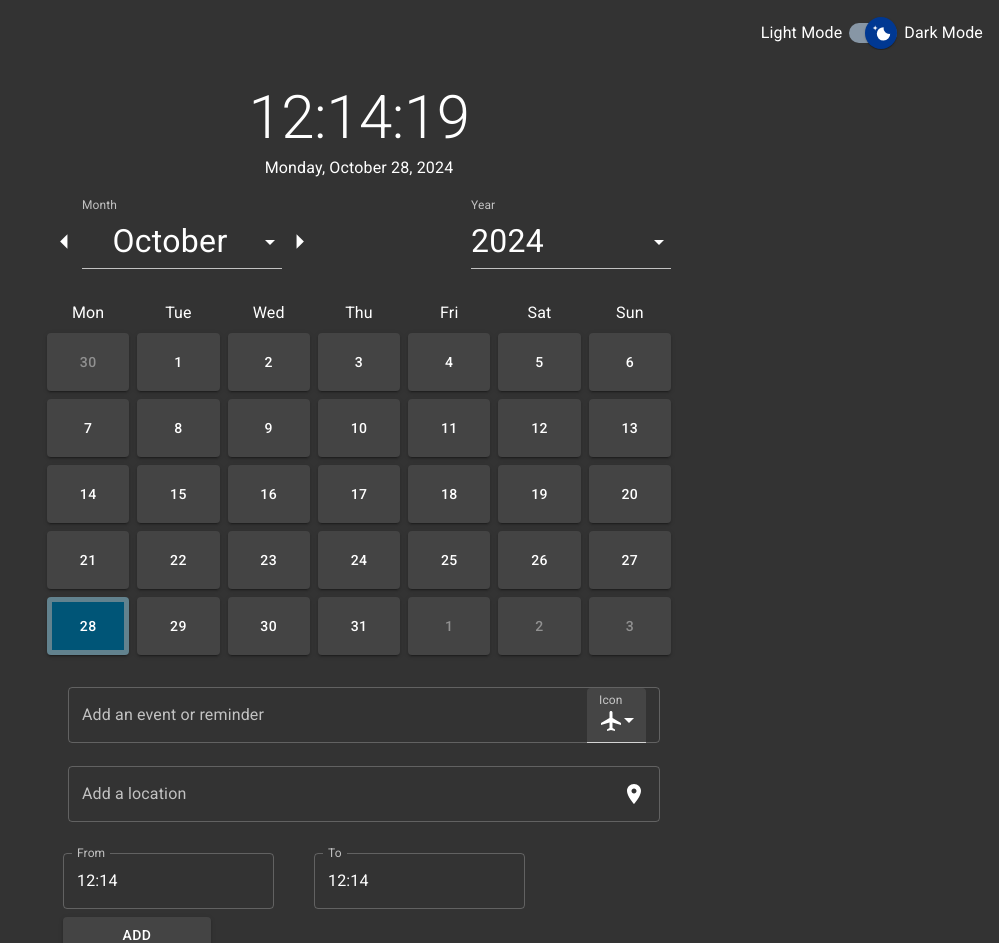
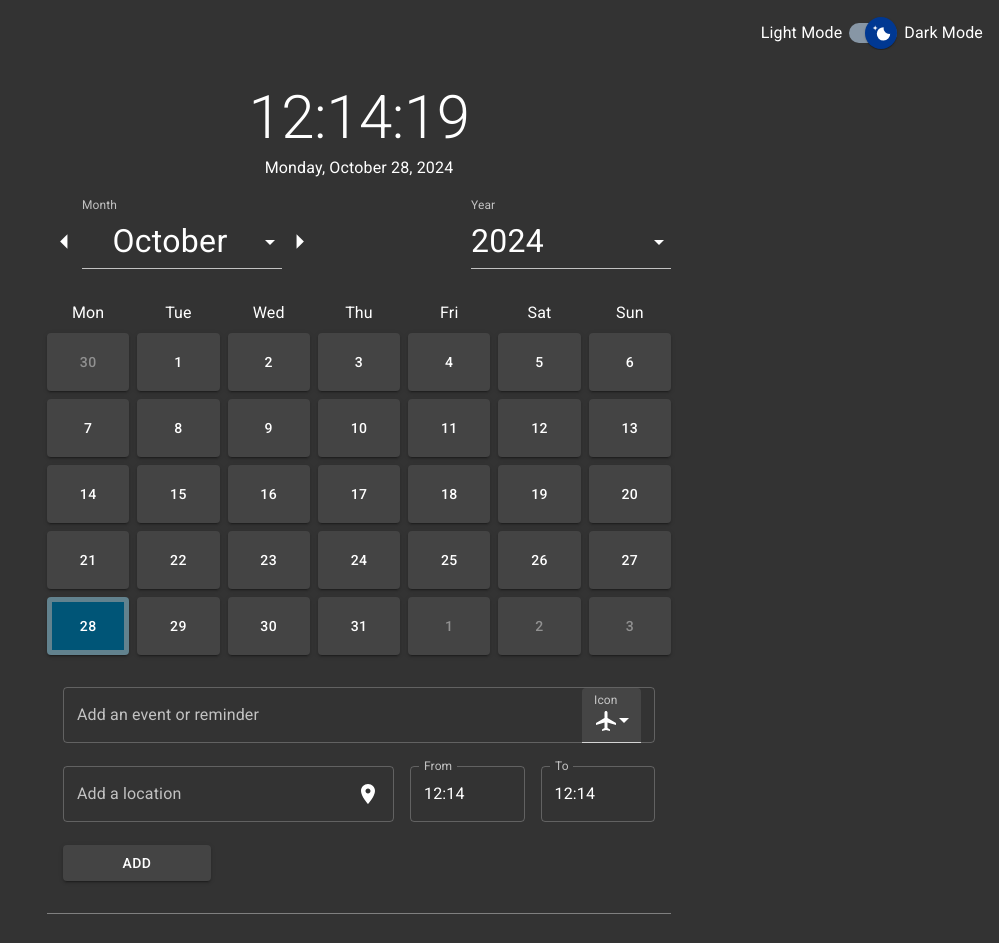
Before and after one commit to MarcusMohns/simple-calendar, a React (Vite) app: page / in a window 1280 px wide. Shown: the top 943 px of the page, without its empty margins (281-1280 px from the left). Built offline with nearby package versions, Linux system fonts and the light colour scheme.

Commit message:
timepicker styles

```diff
--- a/src/Components/StyledTextField.jsx
+++ b/src/Components/StyledTextField.jsx
@@ -109,7 +109,6 @@ const StyledTextField = ({
           sx={{
             button: { paddingRight: "0px" },
             width: "100%",
-            marginLeft: "5px",
           }}
           slotProps={{
             input: {
--- a/src/Components/TimePickers.jsx
+++ b/src/Components/TimePickers.jsx
@@ -15,9 +15,9 @@ const TimePickers = memo(function TimePickers({
 }) {
   return (
     <Stack
-      spacing={{ xs: 1, md: 5 }}
+      spacing={{ xs: 1, md: 2 }}
       direction="row"
-      sx={{ width: "100%", my: 1 }}
+      sx={{ marginBottom: "23px", ml: 2 }}
     >
       <LocalizationProvider dateAdapter={AdapterDayjs} name="time">
         <TimePicker
--- a/src/TextSection.jsx
+++ b/src/TextSection.jsx
@@ -1,10 +1,8 @@
 import React from "react";
 import { useState } from "react";
-import { Box } from "@mui/material";
+import { Box, Stack } from "@mui/material";
 import StyledTextField from "./Components/StyledTextField";
 import dayjs from "dayjs";
-import { LocalizationProvider } from "@mui/x-date-pickers/LocalizationProvider";
-import { AdapterDayjs } from "@mui/x-date-pickers/AdapterDayjs";
 import Button from "@mui/material/Button";
 import { v4 as uuidv4 } from "uuid";
 import TimePickers from "./Components/TimePickers";
@@ -56,7 +54,13 @@ const TextSection = ({ saveAppointment }) => {
         error={error}
         setError={setError}
       />
-
+      <Stack
+        direction="row"
+        sx={{
+          justifyContent: "center",
+          alignItems: "center",
+        }}
+      >
         <StyledTextField
           text={location}
           setText={setLocation}
@@ -64,14 +68,13 @@ const TextSection = ({ saveAppointment }) => {
           label={"Add a location"}
           error={false}
         />
-      <LocalizationProvider dateAdapter={AdapterDayjs} name="time">
         <TimePickers
           fromTime={fromTime}
           setFromTime={setFromTime}
           toTime={toTime}
           setToTime={setToTime}
         />
-      </LocalizationProvider>
+      </Stack>
 
       <Button
         variant="contained"
```
Lines whose indentation alone changed are shown as unchanged.
